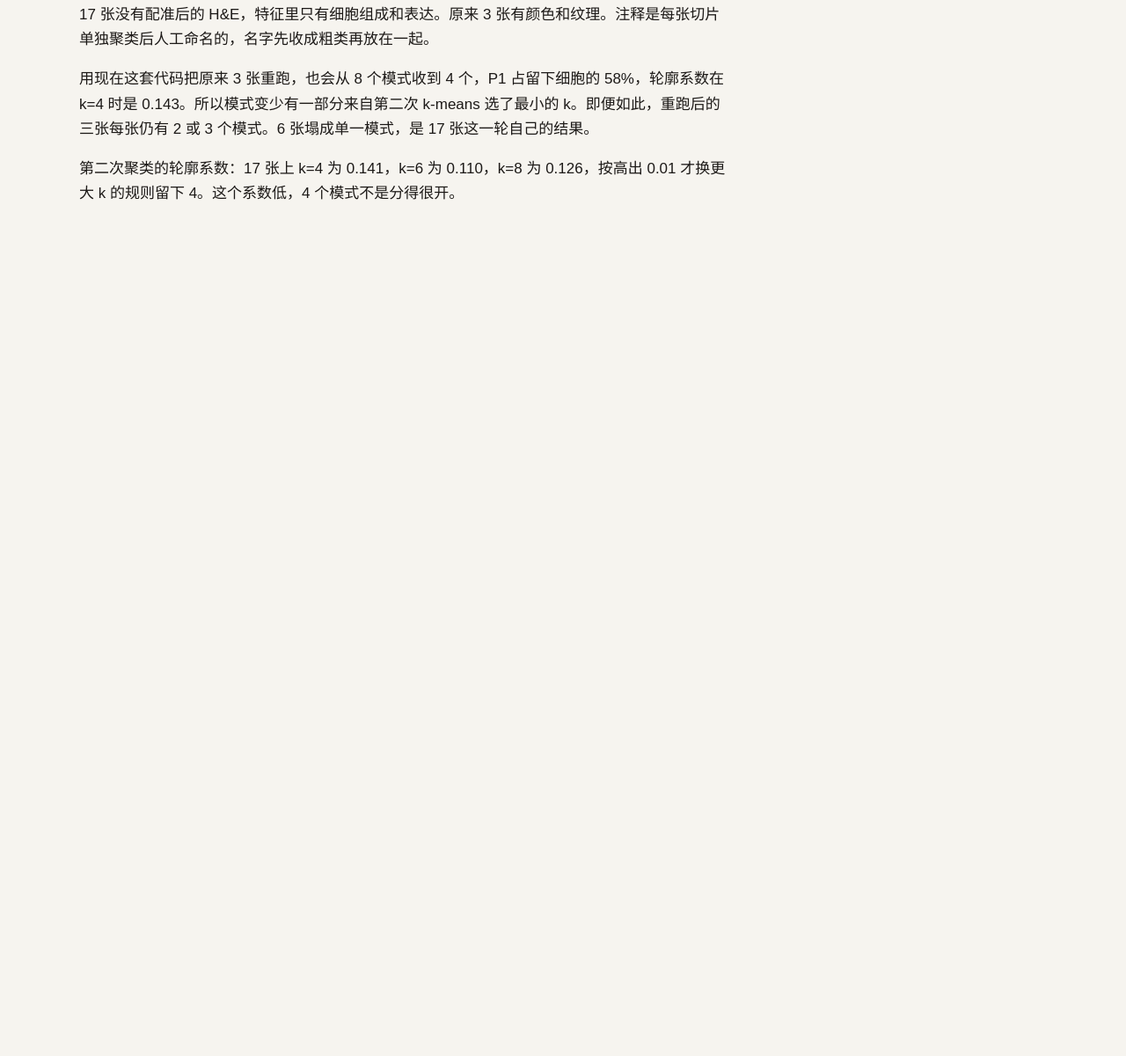
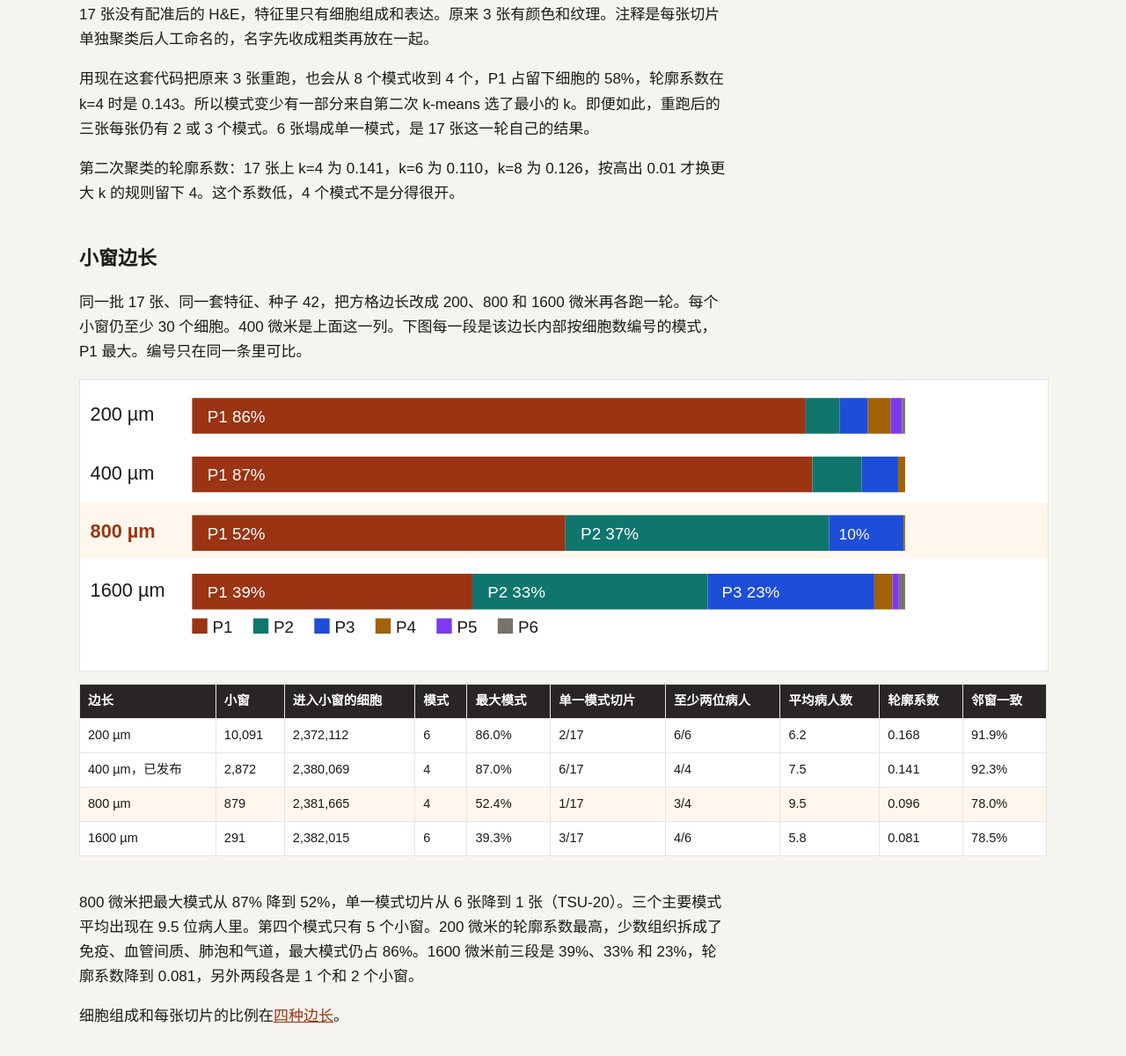
Before and after one commit to kainblue100/annotile, a plain HTML site: page docs/index.html in a window 1280 px wide. Shown: the part 1362-2562 px from the top of the page at 88% size. Before the commit the page ends 1693 px from the top, so only its background shows below. Drawn offline with Linux system fonts and the light colour scheme.

Commit message:
Publish the four window sizes for the 17 Takano slices.

```diff
--- a/docs/index.html
+++ b/docs/index.html
@@ -15,13 +15,16 @@
   th { background: #292524; color: white; font-weight: 600; }
   a { color: #9a3412; }
   .num { font-variant-numeric: tabular-nums; }
+  .pick td { background: #fff7ed; }
+  .scroll { overflow-x: auto; }
+  svg.bars { width: 100%; height: auto; background: white; border: 1px solid #e7e5e4; display: block; }
 </style>
 </head>
 <body>
 <main>
 <h1>17 张 Takano 切片，和原来 3 张片子</h1>
 <p>17 张是单独跑的一轮，没有把 CosMx 和另外三张公开 Xenium 混进去。原来 3 张的完整页面还在。两轮的数字都来自种子 42。</p>
-<p><a href="takano/index.html">17 张的完整结果</a> · <a href="three/index.html">原来 3 张的完整结果</a></p>
+<p><a href="takano/index.html">17 张的完整结果</a> · <a href="three/index.html">原来 3 张的完整结果</a> · <a href="windows/index.html">四种小窗边长</a></p>
 
 <h2>放在一起看</h2>
 <table>
@@ -48,6 +51,66 @@
 <p>17 张没有配准后的 H&amp;E，特征里只有细胞组成和表达。原来 3 张有颜色和纹理。注释是每张切片单独聚类后人工命名的，名字先收成粗类再放在一起。</p>
 <p>用现在这套代码把原来 3 张重跑，也会从 8 个模式收到 4 个，P1 占留下细胞的 58%，轮廓系数在 k=4 时是 0.143。所以模式变少有一部分来自第二次 k-means 选了最小的 k。即便如此，重跑后的三张每张仍有 2 或 3 个模式。6 张塌成单一模式，是 17 张这一轮自己的结果。</p>
 <p>第二次聚类的轮廓系数：17 张上 k=4 为 0.141，k=6 为 0.110，k=8 为 0.126，按高出 0.01 才换更大 k 的规则留下 4。这个系数低，4 个模式不是分得很开。</p>
+
+<h2>小窗边长</h2>
+<p>同一批 17 张、同一套特征、种子 42，把方格边长改成 200、800 和 1600 微米再各跑一轮。每个小窗仍至少 30 个细胞。400 微米是上面这一列。下图每一段是该边长内部按细胞数编号的模式，P1 最大。编号只在同一条里可比。</p>
+<svg class="bars" viewBox="0 0 760 228" role="img" aria-label="200、400、800、1600 微米下各模式占进入小窗细胞的比例。800 微米的最大段是 52%。">
+  <title>四种边长的细胞占比</title>
+  <rect x="0" y="96" width="760" height="44" fill="#fff7ed"/>
+  <text x="8" y="32" font-size="15" fill="#1c1917">200 µm</text>
+  <text x="8" y="78" font-size="15" fill="#1c1917">400 µm</text>
+  <text x="8" y="124" font-size="15" font-weight="700" fill="#9a3412">800 µm</text>
+  <text x="8" y="170" font-size="15" fill="#1c1917">1600 µm</text>
+  <g transform="translate(88,14)">
+    <rect x="0" y="0" width="481.9" height="28" fill="#9a3412"/><text x="12" y="19" fill="white" font-size="13">P1 86%</text>
+    <rect x="481.9" y="0" width="26.6" height="28" fill="#0f766e"/>
+    <rect x="508.5" y="0" width="22.3" height="28" fill="#1d4ed8"/>
+    <rect x="530.8" y="0" width="17.9" height="28" fill="#a16207"/>
+    <rect x="548.7" y="0" width="8.8" height="28" fill="#7c3aed"/>
+    <rect x="557.5" y="0" width="2.5" height="28" fill="#78716c"/>
+  </g>
+  <g transform="translate(88,60)">
+    <rect x="0" y="0" width="487.2" height="28" fill="#9a3412"/><text x="12" y="19" fill="white" font-size="13">P1 87%</text>
+    <rect x="487.2" y="0" width="38.7" height="28" fill="#0f766e"/>
+    <rect x="525.9" y="0" width="28.6" height="28" fill="#1d4ed8"/>
+    <rect x="554.5" y="0" width="5.5" height="28" fill="#a16207"/>
+  </g>
+  <g transform="translate(88,106)">
+    <rect x="0" y="0" width="293.2" height="28" fill="#9a3412"/><text x="12" y="19" fill="white" font-size="13">P1 52%</text>
+    <rect x="293.2" y="0" width="207.1" height="28" fill="#0f766e"/><text x="305.2" y="19" fill="white" font-size="13">P2 37%</text>
+    <rect x="500.3" y="0" width="58.5" height="28" fill="#1d4ed8"/><text x="508" y="19" fill="white" font-size="12">10%</text>
+    <rect x="558.8" y="0" width="1.2" height="28" fill="#a16207"/>
+  </g>
+  <g transform="translate(88,152)">
+    <rect x="0" y="0" width="220.1" height="28" fill="#9a3412"/><text x="12" y="19" fill="white" font-size="13">P1 39%</text>
+    <rect x="220.1" y="0" width="184.8" height="28" fill="#0f766e"/><text x="232" y="19" fill="white" font-size="13">P2 33%</text>
+    <rect x="404.9" y="0" width="130.9" height="28" fill="#1d4ed8"/><text x="416" y="19" fill="white" font-size="13">P3 23%</text>
+    <rect x="535.8" y="0" width="14.2" height="28" fill="#a16207"/>
+    <rect x="550.0" y="0" width="5.1" height="28" fill="#7c3aed"/>
+    <rect x="555.1" y="0" width="4.9" height="28" fill="#78716c"/>
+  </g>
+  <g transform="translate(88,198)" font-size="13" fill="#1c1917">
+    <rect x="0" y="-11" width="12" height="12" fill="#9a3412"/><text x="16" y="0">P1</text>
+    <rect x="48" y="-11" width="12" height="12" fill="#0f766e"/><text x="64" y="0">P2</text>
+    <rect x="96" y="-11" width="12" height="12" fill="#1d4ed8"/><text x="112" y="0">P3</text>
+    <rect x="144" y="-11" width="12" height="12" fill="#a16207"/><text x="160" y="0">P4</text>
+    <rect x="192" y="-11" width="12" height="12" fill="#7c3aed"/><text x="208" y="0">P5</text>
+    <rect x="240" y="-11" width="12" height="12" fill="#78716c"/><text x="256" y="0">P6</text>
+  </g>
+</svg>
+<div class="scroll">
+<table>
+<thead><tr><th>边长</th><th>小窗</th><th>进入小窗的细胞</th><th>模式</th><th>最大模式</th><th>单一模式切片</th><th>至少两位病人</th><th>平均病人数</th><th>轮廓系数</th><th>邻窗一致</th></tr></thead>
+<tbody>
+<tr><td class="num">200 µm</td><td class="num">10,091</td><td class="num">2,372,112</td><td class="num">6</td><td class="num">86.0%</td><td class="num">2/17</td><td class="num">6/6</td><td class="num">6.2</td><td class="num">0.168</td><td class="num">91.9%</td></tr>
+<tr><td class="num">400 µm，已发布</td><td class="num">2,872</td><td class="num">2,380,069</td><td class="num">4</td><td class="num">87.0%</td><td class="num">6/17</td><td class="num">4/4</td><td class="num">7.5</td><td class="num">0.141</td><td class="num">92.3%</td></tr>
+<tr class="pick"><td class="num">800 µm</td><td class="num">879</td><td class="num">2,381,665</td><td class="num">4</td><td class="num">52.4%</td><td class="num">1/17</td><td class="num">3/4</td><td class="num">9.5</td><td class="num">0.096</td><td class="num">78.0%</td></tr>
+<tr><td class="num">1600 µm</td><td class="num">291</td><td class="num">2,382,015</td><td class="num">6</td><td class="num">39.3%</td><td class="num">3/17</td><td class="num">4/6</td><td class="num">5.8</td><td class="num">0.081</td><td class="num">78.5%</td></tr>
+</tbody>
+</table>
+</div>
+<p>800 微米把最大模式从 87% 降到 52%，单一模式切片从 6 张降到 1 张（TSU-20）。三个主要模式平均出现在 9.5 位病人里。第四个模式只有 5 个小窗。200 微米的轮廓系数最高，少数组织拆成了免疫、血管间质、肺泡和气道，最大模式仍占 86%。1600 微米前三段是 39%、33% 和 23%，轮廓系数降到 0.081，另外两段各是 1 个和 2 个小窗。</p>
+<p>细胞组成和每张切片的比例在<a href="windows/index.html">四种边长</a>。</p>
 </main>
 </body>
 </html>
```
Also changed, not shown: docs/takano/index.html (+1 -1 lines), docs/windows/index.html (added, +150 -0 lines).
